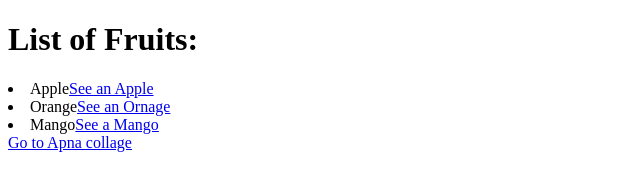
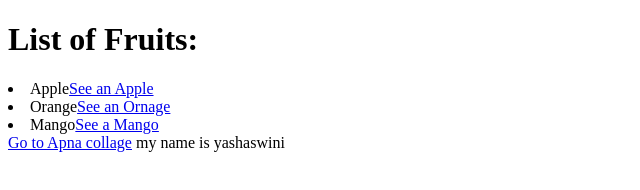
Before and after one commit to yashaswinimullalli/webdevelopment, a plain HTML site: page HTML/practice1.html in a window 1280 px wide. Shown: the whole page, without its empty margins (0-640 px from the left). Drawn offline with Linux system fonts and the light colour scheme.

Commit message:
add changes

```diff
--- a/HTML/practice1.html
+++ b/HTML/practice1.html
@@ -11,5 +11,6 @@
 	<li>Orange<a href="https://pngimg.com/uploads/orange/orange_PNG786.png">See an Ornage</a></li>
 	<li>Mango<a href="https://tse2.mm.bing.net/th/id/OIP.gnoDHcCmfxOHrZ1SoqiYhAHaE8?pid=Api&P=0&h=180">See a Mango</a></li>
 	<a href ="https://www.apnacollege.in/">Go to Apna collage</a>
+	<h>my name is yashaswini</h>
 </body>
 </html>
```
